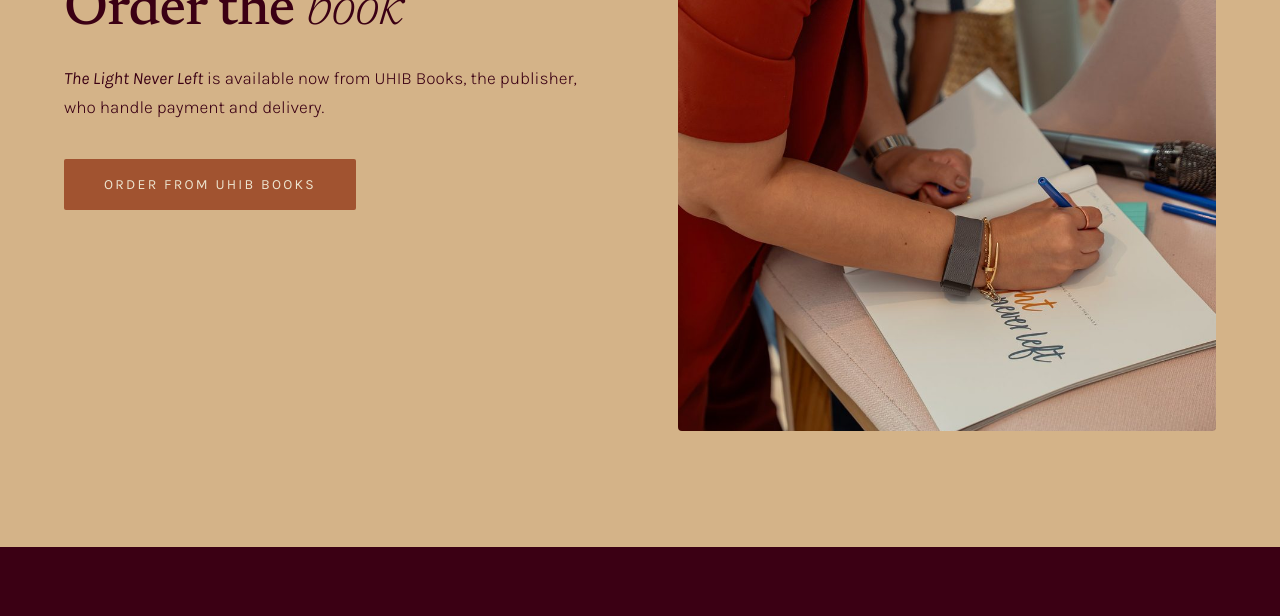
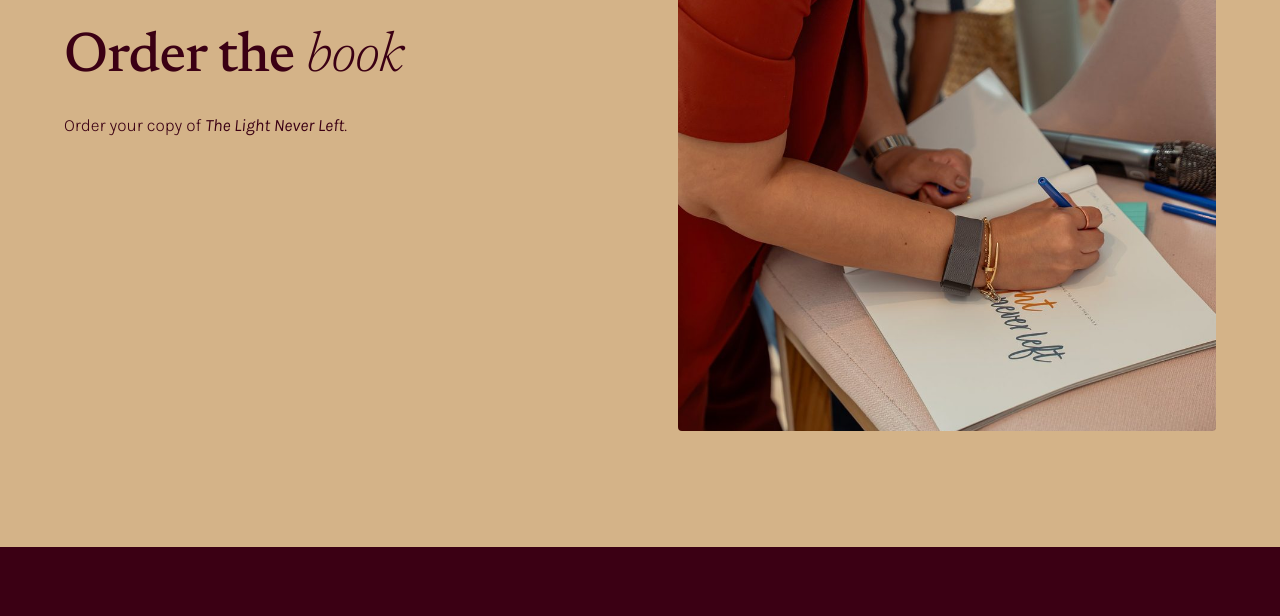
Before and after one commit to the2act/website, a plain HTML site: page book.html in a window 1280 px wide. Shown: the part 6930-7546 px from the top of the page. Drawn offline with Linux system fonts and the light colour scheme.

Commit message:
Add files via upload

```diff
--- a/book.html
+++ b/book.html
@@ -172,11 +172,15 @@
     <div class="bk-wrap bk-split">
       <div class="bk-stack">
         <h2 class="bk-h2">Order the <em style="color:#3B0014">book</em></h2>
-        <p class="bk-body"><em>The Light Never Left</em> is available now from UHIB Books, the publisher, who handle payment and delivery.</p>
-        <div style="display:flex;flex-wrap:wrap;gap:14px;padding-top:14px">
-          <a href="https://uhibbook.com/product/the-light-never-left/" class="btn" target="_blank" rel="noopener">Order from UHIB Books</a>
-          <!-- AMAZON: add <a href="AMAZON_URL" class="btn-outline" target="_blank" rel="noopener">Order from Amazon</a> here -->
+        <p class="bk-body">Order your copy of <em>The Light Never Left</em>.</p>
+        <div>
+          <script async src="https://js.stripe.com/v3/buy-button.js"></script>
+          <stripe-buy-button
+            buy-button-id="buy_btn_1UU07bI1lQl6azE8zABnkfTj"
+            publishable-key="pk_live_51NwTy9I1lQl6azE8DEXfFYWYdpc2LgGdRkW5bVDne9p7QafHWhzgHGDGF5l5dV67DWP2Z420s3s87cVJ6s9MubHB00XOezFeXT">
+          </stripe-buy-button>
         </div>
+        <!-- AMAZON: add <a href="AMAZON_URL" class="btn-outline" target="_blank" rel="noopener">Order from Amazon</a> here -->
       </div>
       <div><img src="./assets/book-signing.jpg" alt="Rucha signing a copy of The Light Never Left" class="bk-photo"></div>
     </div>
@@ -188,7 +192,6 @@
         <span style="font-family:Newsreader,Georgia,serif;font-size:26px;margin-bottom:10px">The Light <em style="font-weight:300;color:#D4B388">Never Left</em></span>
         <span>Written by Rucha Daryani</span>
         <span>Illustrated by Eshaly Esti</span>
-        <span>Published by UHIB Books</span>
       </div>
       <div style="display:flex;flex-direction:column;padding-top:6px">
         <span>ISBN 978 9948 52002 3</span>
```
